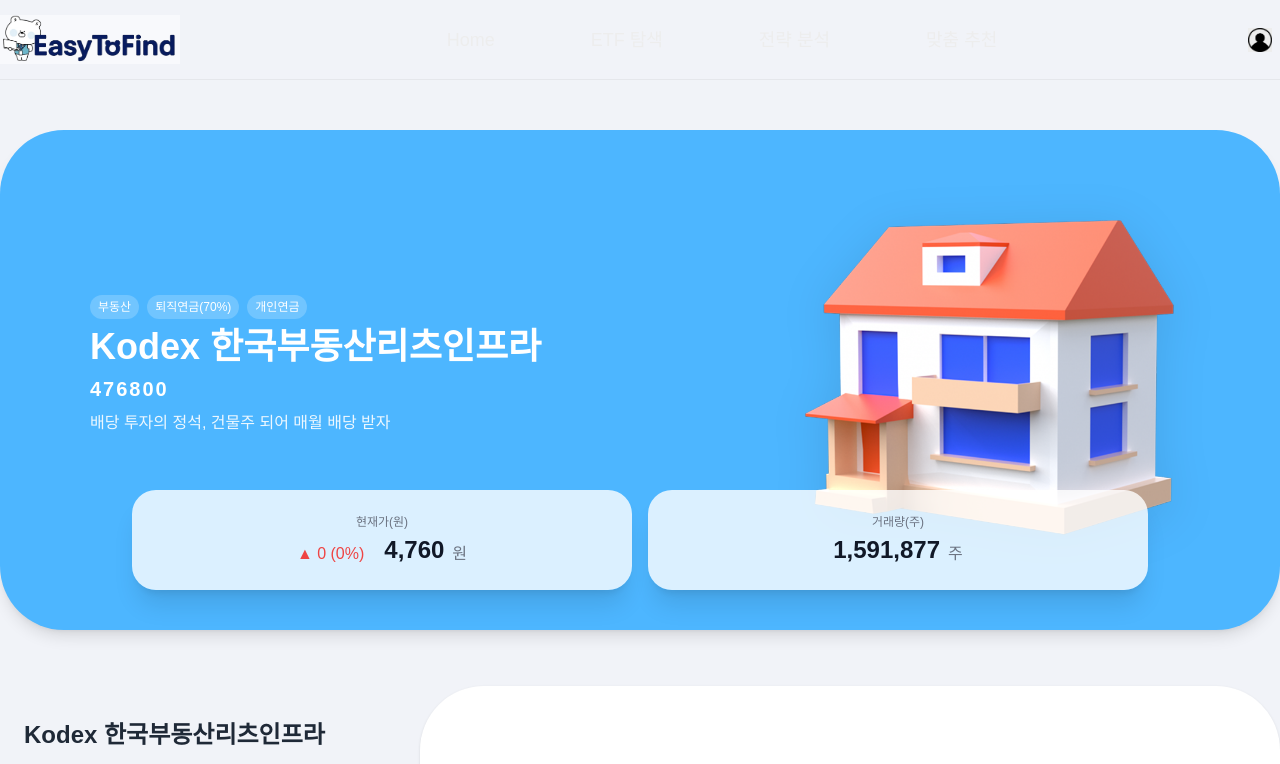
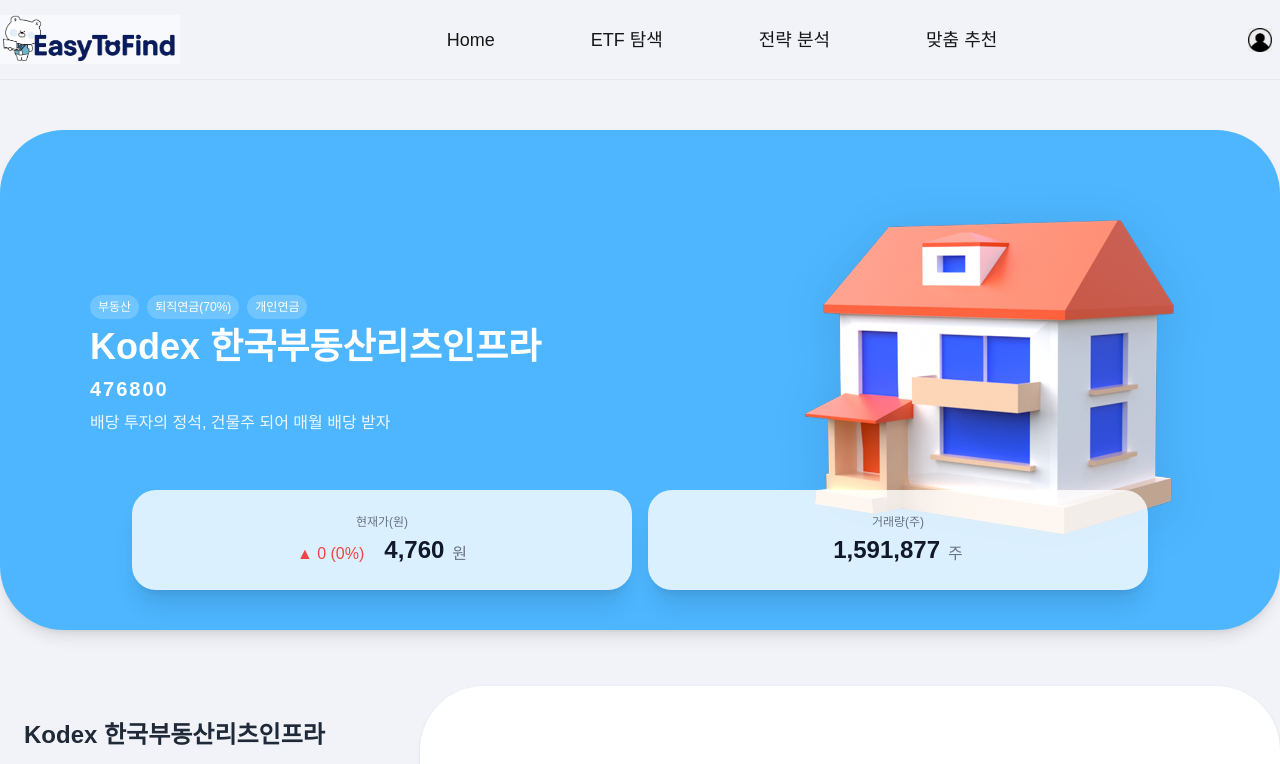
Before and after one commit to EasyToFind-ETF/easyToFind-Frontend, a Next.js app: page / in a window 1280 px wide. Shown: the top 764 px of the page. Built offline with nearby package versions, Linux system fonts and the light colour scheme; a web font is replaced by a local one.

Commit message:
[Fix] 라이트모드 다크모드 진짜 수정

```diff
--- a/src/app/globals.css
+++ b/src/app/globals.css
@@ -9,8 +9,8 @@
 
 @media (prefers-color-scheme: light) {
   :root {
-    --background: #171717;
-    --foreground: #ededed;
+    --background: #ffffff;
+    --foreground: #171717;
   }
 }
 
```
